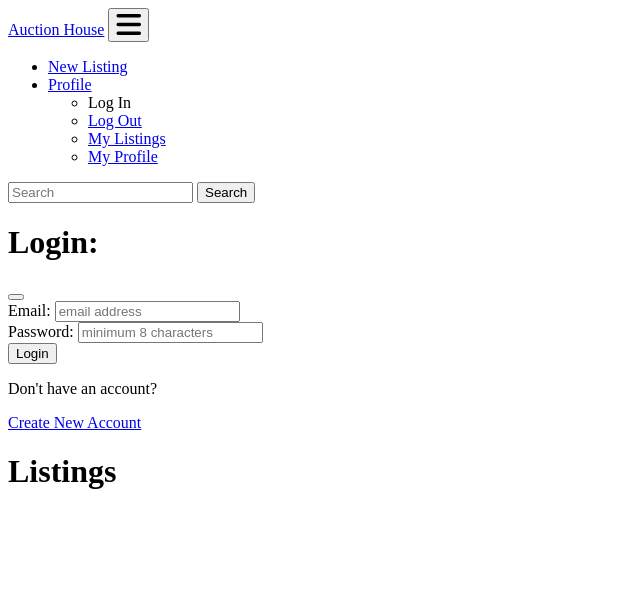
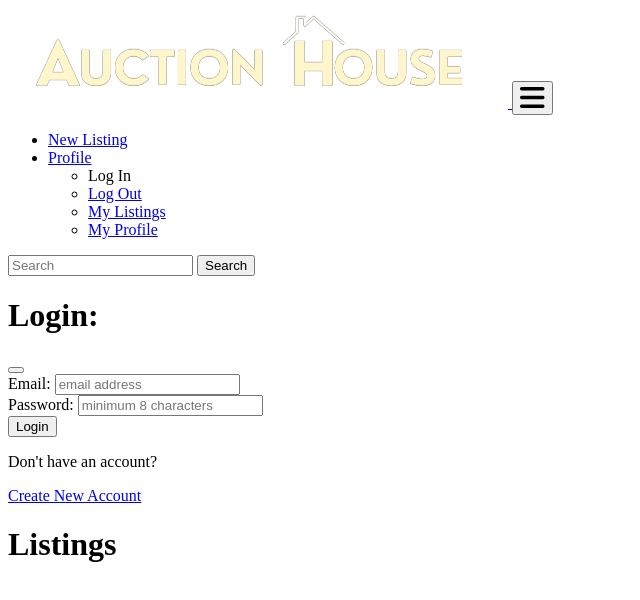
Before and after one commit to MaritaMalvinsdatter/semester-project-1, a website with bundled scripts: page index.html in a window 1280 px wide. Shown: the whole page, without its empty margins (0-640 px from the left). Built offline with nearby package versions, Linux system fonts and the light colour scheme; files whose address does not match are found by name.

Commit message:
logo added

```diff
--- a/index.html
+++ b/index.html
@@ -19,7 +19,9 @@
     <header>
         <nav class="navbar navbar-expand-lg navbar-custom bg-gradient py-sm-3 pt-lg-5 pb-lg-1">
             <div class="container-fluid">
-                <a class="navbar-brand logo h1" href="index.html">Auction House</a>
+                <a class="navbar-brand logo h1" href="index.html">
+                    <img src="/src/img/logo3.png" alt="">
+                </a>
                 <button class="navbar-toggler" type="button" data-bs-toggle="collapse"
                     data-bs-target="#navbarSupportedContent" aria-controls="navbarSupportedContent"
                     aria-expanded="false" aria-label="Toggle navigation">
```
Also changed, not shown: src/img/logo.png (added), src/img/logo2.png (added), src/img/logo3.png (added).
